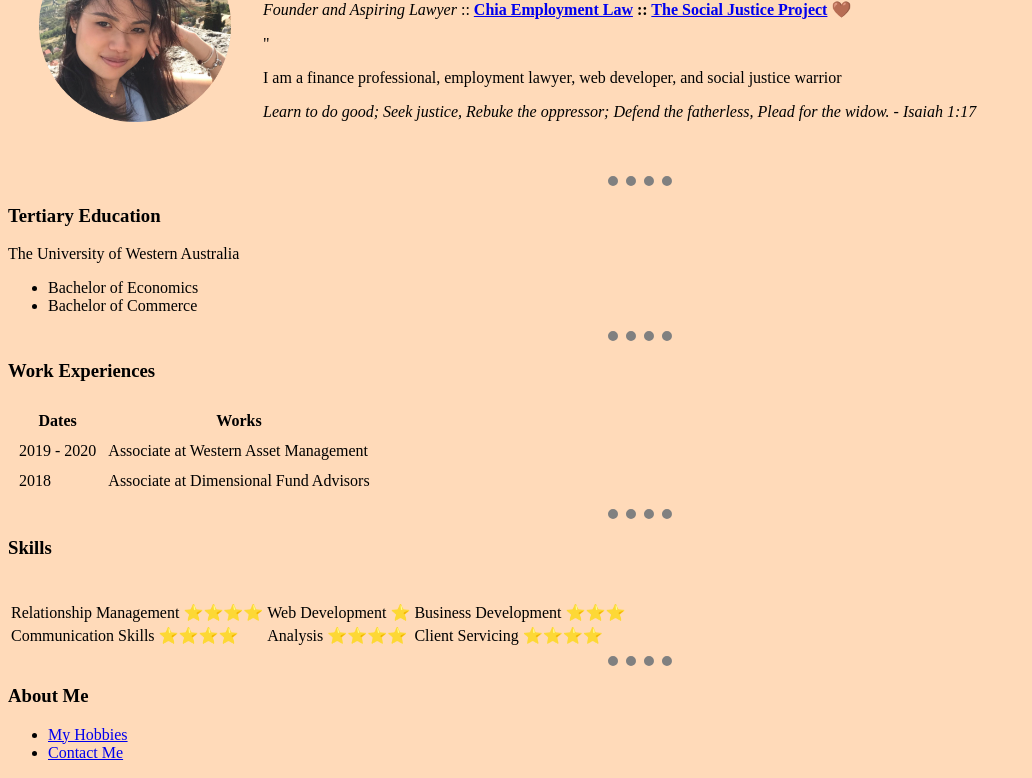
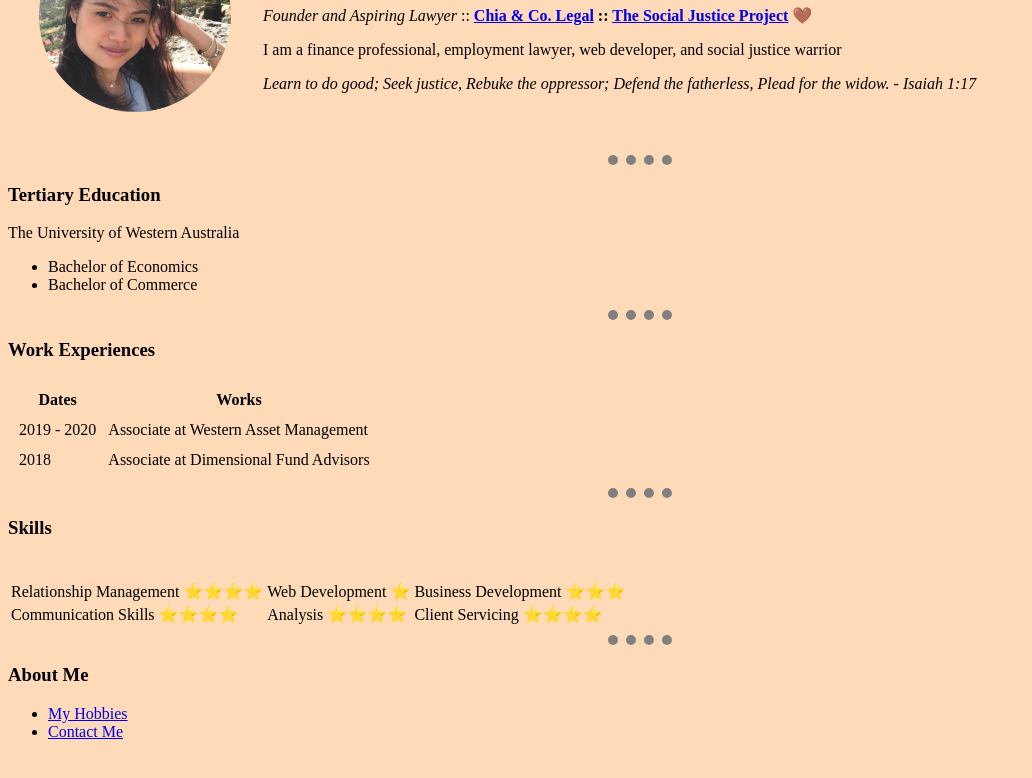
Before and after one commit to j3llydev/CV, a plain HTML site: page index.html in a window 1280 px wide. Shown: the part 119-897 px from the top of the page, without its empty margins (0-1032 px from the left). After the commit the page ends 876 px from the top, so only its background shows below. Drawn offline with Linux system fonts and the light colour scheme.

Commit message:
Update index.html

```diff
--- a/index.html
+++ b/index.html
@@ -25,8 +25,7 @@
       <tr>
         <td><img src="Image/JoyChia.png" style="width: 15vw; min-width 15px;" alt="joys profile picture"></td>
         <td><h1>Joy Chia</h1>
-          <p><em>Founder and Aspiring Lawyer </em> :: <strong><a href="https://www.chialegal.com">Chia Employment Law</a> :: <a href="https://www.chiajustice.com">The Social Justice Project</a> </strong> 🤎</p>
-          "
+          <p><em>Founder and Aspiring Lawyer </em> :: <strong><a href="https://www.chialegal.com">Chia & Co. Legal</a> :: <a href="https://www.chiajustice.com">The Social Justice Project</a> </strong> 🤎</p>
 
           <p>I am a finance professional, employment lawyer, web developer, and social justice warrior</p>
  <p><i>Learn to do good; Seek justice, Rebuke the oppressor; Defend the fatherless, Plead for the widow. - Isaiah 1:17</i></p>
```
